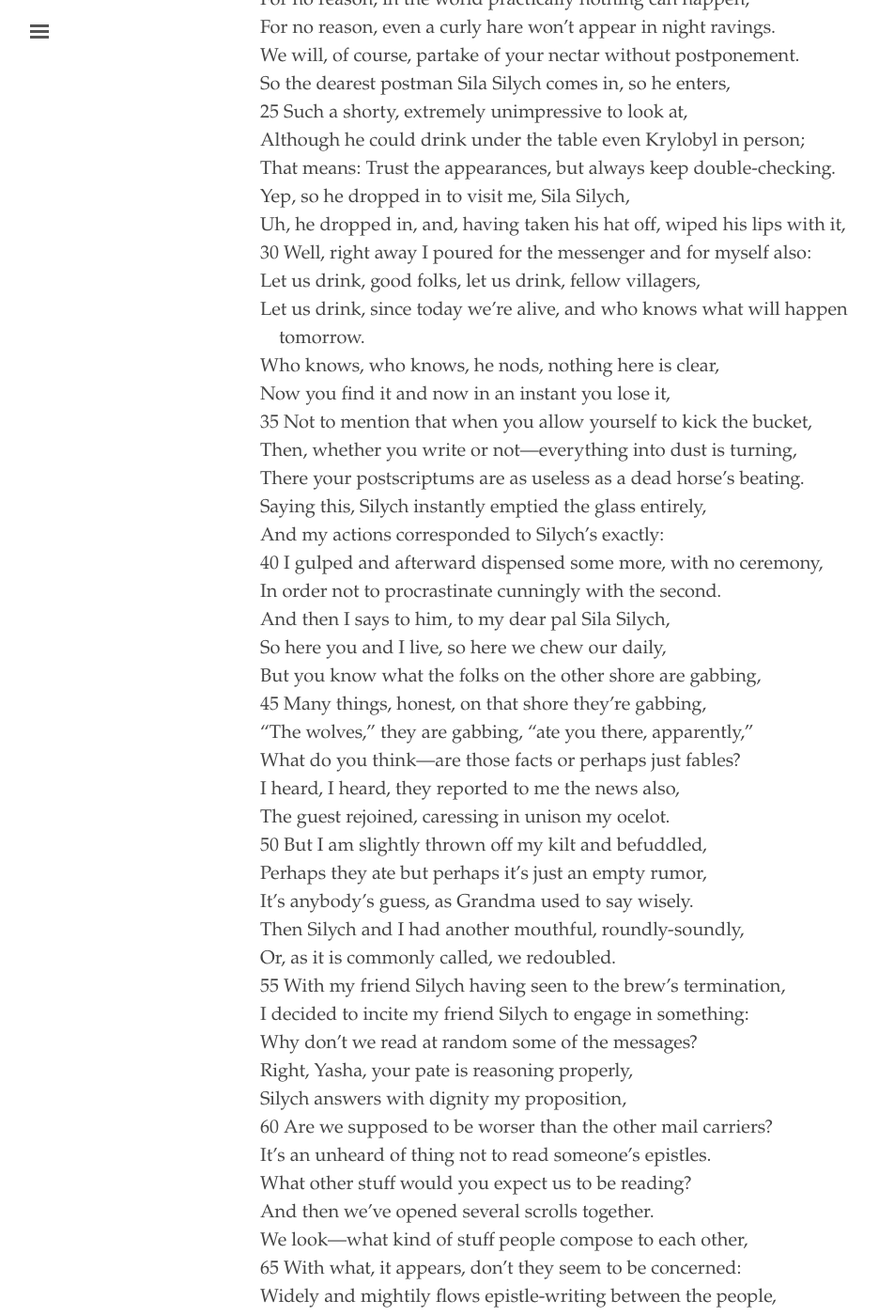
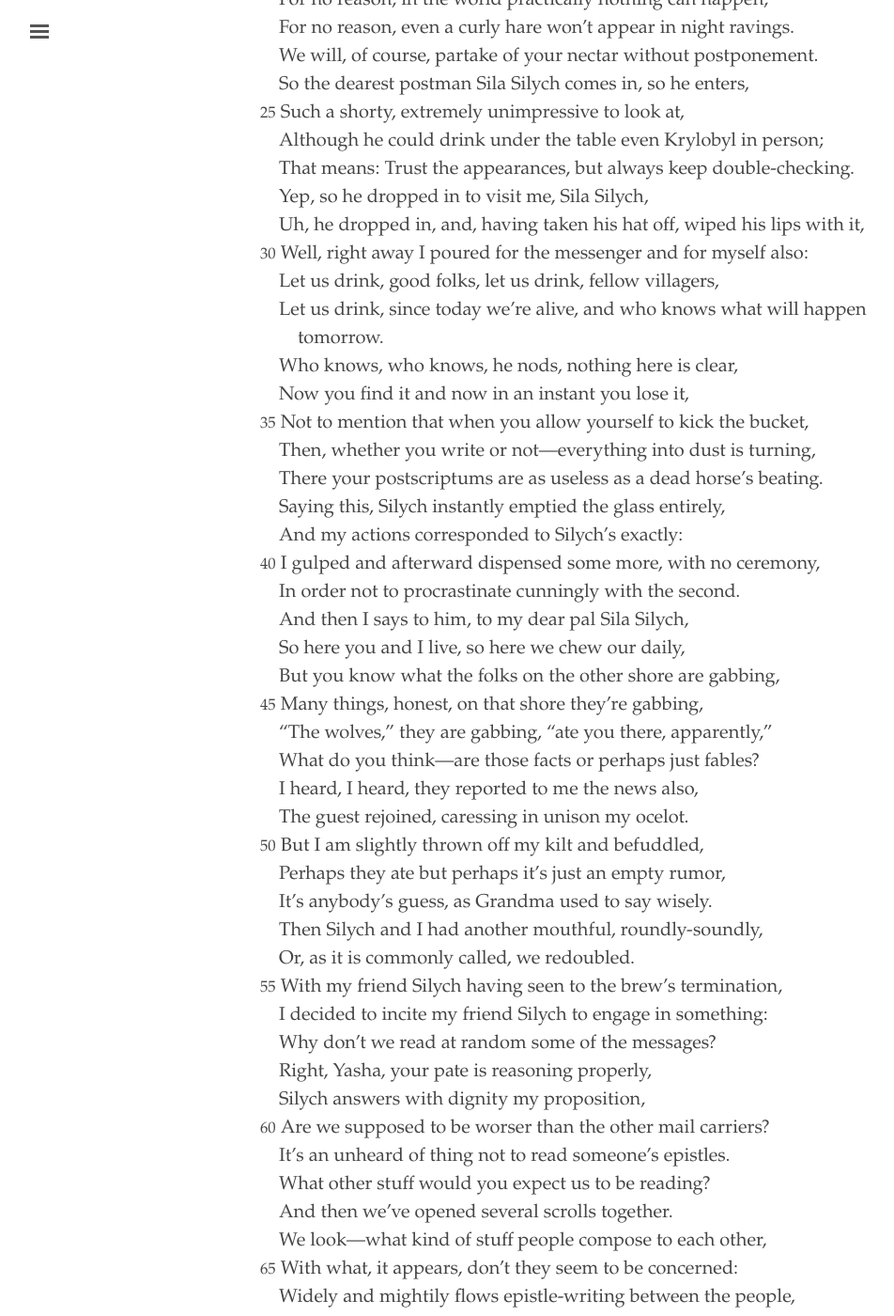
Before and after one commit to digbmc/dog-annotation-site, a Jekyll site: the page built from _texts/11_en.md, in a window 1280 px wide and 1400 px high, scrolled down 13237 px. Shown: the whole window at 94% size, without its empty margins (3-955 px from the left). Built offline with Jekyll 4.4.1, drawn with Linux system fonts in a browser that asks for light colours; some of the changed text lies outside the part shown.

Commit message:
fixed rest of xxvi

```diff
--- a/_texts/11_en.md
+++ b/_texts/11_en.md
@@ -461,87 +461,87 @@
 - {:.indent-1}You’ll be my guest, you know, we’ll converse a little,
 - {:.indent-1}Did I brew the nectar yesterday for no reason?
 - <small>20</small>  For no reason, my dear Nestor, nobody here brews nectars,
-- For no reason, in the world practically nothing can happen,
-- For no reason, even a curly hare won’t appear in night ravings.
-- We will, of course, partake of your nectar without postponement.
-- So the dearest postman Sila Silych comes in, so he enters,
-- 25  Such a shorty, extremely unimpressive to look at,
-- Although he could drink under the table even Krylobyl in person;
-- That means: Trust the appearances, but always keep double-checking.
-- Yep, so he dropped in to visit me, Sila Silych,
-- Uh, he dropped in, and, having taken his hat off, wiped his lips with it,
-- 30  Well, right away I poured for the messenger and for myself also:
-- Let us drink, good folks, let us drink, fellow villagers,
-- Let us drink, since today we’re alive, and who knows what will happen tomorrow.
-- Who knows, who knows, he nods, nothing here is clear,
-- Now you find it and now in an instant you lose it,
-- 35  Not to mention that when you allow yourself to kick the bucket,
-- Then, whether you write or not—everything into dust is turning,
-- There your postscriptums are as useless as a dead horse’s beating.
-- Saying this, Silych instantly emptied the glass entirely,
-- And my actions corresponded to Silych’s exactly:
-- 40  I gulped and afterward dispensed some more, with no ceremony,
-- In order not to procrastinate cunningly with the second.
-- And then I says to him, to my dear pal Sila Silych,
-- So here you and I live, so here we chew our daily,
-- But you know what the folks on the other shore are gabbing,
-- 45  Many things, honest, on that shore they’re gabbing,
-- “The wolves,” they are gabbing, “ate you there, apparently,”
-- What do you think—are those facts or perhaps just fables?
-- I heard, I heard, they reported to me the news also,
-- The guest rejoined, caressing in unison my ocelot.
-- 50  But I am slightly thrown off my kilt and befuddled,
-- Perhaps they ate but perhaps it’s just an empty rumor,
-- It’s anybody’s guess, as Grandma used to say wisely.
-- Then Silych and I had another mouthful, roundly-soundly,
-- Or, as it is commonly called, we redoubled.
-- 55  With my friend Silych having seen to the brew’s termination,
-- I decided to incite my friend Silych to engage in something:
-- Why don’t we read at random some of the messages?
-- Right, Yasha, your pate is reasoning properly,
-- Silych answers with dignity my proposition,
-- 60  Are we supposed to be worser than the other mail carriers?
-- It’s an unheard of thing not to read someone’s epistles.
-- What other stuff would you expect us to be reading?
-- And then we’ve opened several scrolls together.
-- We look—what kind of stuff people compose to each other,
-- 65  With what, it appears, don’t they seem to be concerned:
-- Widely and mightily flows epistle-writing between the people,
-- Like some epidemic it is spreading all over.
-- For instance, Pavel from Gorodnishche writes to Pyotr in Bydogoshch,
-- Begs his uncle to purchase the yeast for hooch-brewing,
-- 70  He implores him to find without fail some alphabet letter,
-- He keeps prying, a knife to his throat he is holding,
-- He doesn’t let his uncle get sloshed in the crashbaret even a smidgen.
-- Pyotr from Gorodnishche sharply replies to Pavel in Bydogoshch:
-- My dear, keep up your incessant search for the letter,
-- 75  But the money, given by you, I pissed away entirely,
-- Therefore, you should know that the yeast I will bring you unlikely,
-- And besides, Ilya the grinder, a total outsider,
-- In his old age suddenly also became attracted to a *stilo*,
-- A grievance to Sidor Fomich Pozhilykh he scribbled,
-- 80  He complains—during a snowstorm someone lifted his crutches,
-- The wardens of Shallow Reach, he claims, absconded with them.
-- After a while, the whipper-in will also get a document:
-- Hunting-dog master, if there was no necessity to do it,
-- Would I really outline the following to you? Not really.
-- 85  Halloo, your people a pair of my supports pilfered,
-- They’d better return them as soon as possible, drifters,
-- Or, tell them, all of you won’t be safe even in heaven.
-- The wardens scratch the birch bark to the grinder collectively,
-- Apparently, the whipper-in passed to them Ilya’s ultimatum:
-- 90  Master-buster, a specter both stupid and foolish,
-- We couldn’t care less even if we saw you in the box with your crutches,
-- You’d better hop, bloated, to your lonesome babe at the farmhouse,
-- And if you start snitching—you’ll taste the real misfortune.
-- Having read the writs and with chewed crumbs having resealed them,
-- 95  We finished drinking, emptied the spacious jug to the bottom,
-- The time to part arrived then for me and for Silych.
-- Eh, he put on his hat and proceeded to exit,
-- He hugged me, his soul mate, kissed me—and departed.
-- Silych, I said, why is my *oncle* to me endlessly writing?
-- 100  For no reason, he responded, not even a hare to us, the curly.
-- In the meantime, in Bydogoshch, all the alders—florescence.
+- {:.indent-1}For no reason, in the world practically nothing can happen,
+- {:.indent-1}For no reason, even a curly hare won’t appear in night ravings.
+- {:.indent-1}We will, of course, partake of your nectar without postponement.
+- {:.indent-1}So the dearest postman Sila Silych comes in, so he enters,
+- <small>25</small>  Such a shorty, extremely unimpressive to look at,
+- {:.indent-1}Although he could drink under the table even Krylobyl in person;
+- {:.indent-1}That means: Trust the appearances, but always keep double-checking.
+- {:.indent-1}Yep, so he dropped in to visit me, Sila Silych,
+- {:.indent-1}Uh, he dropped in, and, having taken his hat off, wiped his lips with it,
+- <small>30</small>  Well, right away I poured for the messenger and for myself also:
+- {:.indent-1}Let us drink, good folks, let us drink, fellow villagers,
+- {:.indent-1}Let us drink, since today we’re alive, and who knows what will happen tomorrow.
+- {:.indent-1}Who knows, who knows, he nods, nothing here is clear,
+- {:.indent-1}Now you find it and now in an instant you lose it,
+- <small>35</small>  Not to mention that when you allow yourself to kick the bucket,
+- {:.indent-1}Then, whether you write or not—everything into dust is turning,
+- {:.indent-1}There your postscriptums are as useless as a dead horse’s beating.
+- {:.indent-1}Saying this, Silych instantly emptied the glass entirely,
+- {:.indent-1}And my actions corresponded to Silych’s exactly:
+- <small>40</small>  I gulped and afterward dispensed some more, with no ceremony,
+- {:.indent-1}In order not to procrastinate cunningly with the second.
+- {:.indent-1}And then I says to him, to my dear pal Sila Silych,
+- {:.indent-1}So here you and I live, so here we chew our daily,
+- {:.indent-1}But you know what the folks on the other shore are gabbing,
+- <small>45</small>  Many things, honest, on that shore they’re gabbing,
+- {:.indent-1}“The wolves,” they are gabbing, “ate you there, apparently,”
+- {:.indent-1}What do you think—are those facts or perhaps just fables?
+- {:.indent-1}I heard, I heard, they reported to me the news also,
+- {:.indent-1}The guest rejoined, caressing in unison my ocelot.
+- <small>50</small>  But I am slightly thrown off my kilt and befuddled,
+- {:.indent-1}Perhaps they ate but perhaps it’s just an empty rumor,
+- {:.indent-1}It’s anybody’s guess, as Grandma used to say wisely.
+- {:.indent-1}Then Silych and I had another mouthful, roundly-soundly,
+- {:.indent-1}Or, as it is commonly called, we redoubled.
+- <small>55</small>  With my friend Silych having seen to the brew’s termination,
+- {:.indent-1}I decided to incite my friend Silych to engage in something:
+- {:.indent-1}Why don’t we read at random some of the messages?
+- {:.indent-1}Right, Yasha, your pate is reasoning properly,
+- {:.indent-1}Silych answers with dignity my proposition,
+- <small>60</small>  Are we supposed to be worser than the other mail carriers?
+- {:.indent-1}It’s an unheard of thing not to read someone’s epistles.
+- {:.indent-1}What other stuff would you expect us to be reading?
+- {:.indent-1}And then we’ve opened several scrolls together.
+- {:.indent-1}We look—what kind of stuff people compose to each other,
+- <small>65</small>  With what, it appears, don’t they seem to be concerned:
+- {:.indent-1}Widely and mightily flows epistle-writing between the people,
+- {:.indent-1}Like some epidemic it is spreading all over.
+- {:.indent-1}For instance, Pavel from Gorodnishche writes to Pyotr in Bydogoshch,
+- {:.indent-1}Begs his uncle to purchase the yeast for hooch-brewing,
+- <small>70</small>  He implores him to find without fail some alphabet letter,
+- {:.indent-1}He keeps prying, a knife to his throat he is holding,
+- {:.indent-1}He doesn’t let his uncle get sloshed in the crashbaret even a smidgen.
+- {:.indent-1}Pyotr from Gorodnishche sharply replies to Pavel in Bydogoshch:
+- {:.indent-1}My dear, keep up your incessant search for the letter,
+- <small>75</small>  But the money, given by you, I pissed away entirely,
+- {:.indent-1}Therefore, you should know that the yeast I will bring you unlikely,
+- {:.indent-1}And besides, Ilya the grinder, a total outsider,
+- {:.indent-1}In his old age suddenly also became attracted to a *stilo*,
+- {:.indent-1}A grievance to Sidor Fomich Pozhilykh he scribbled,
+- <small>80</small>  He complains—during a snowstorm someone lifted his crutches,
+- {:.indent-1}The wardens of Shallow Reach, he claims, absconded with them.
+- {:.indent-1}After a while, the whipper-in will also get a document:
+- {:.indent-1}Hunting-dog master, if there was no necessity to do it,
+- {:.indent-1}Would I really outline the following to you? Not really.
+- <small>85</small>  Halloo, your people a pair of my supports pilfered,
+- {:.indent-1}They’d better return them as soon as possible, drifters,
+- {:.indent-1}Or, tell them, all of you won’t be safe even in heaven.
+- {:.indent-1}The wardens scratch the birch bark to the grinder collectively,
+- {:.indent-1}Apparently, the whipper-in passed to them Ilya’s ultimatum:
+- <small>90</small>  Master-buster, a specter both stupid and foolish,
+- {:.indent-1}We couldn’t care less even if we saw you in the box with your crutches,
+- {:.indent-1}You’d better hop, bloated, to your lonesome babe at the farmhouse,
+- {:.indent-1}And if you start snitching—you’ll taste the real misfortune.
+- {:.indent-1}Having read the writs and with chewed crumbs having resealed them,
+- <small>95</small>  We finished drinking, emptied the spacious jug to the bottom,
+- {:.indent-2}The time to part arrived then for me and for Silych.
+- {:.indent-2}Eh, he put on his hat and proceeded to exit,
+- {:.indent-2}He hugged me, his soul mate, kissed me—and departed.
+- {:.indent-2}Silych, I said, why is my *oncle* to me endlessly writing?
+- <small>100</small>  For no reason, he responded, not even a hare to us, the curly.
+- {:.indent-2}In the meantime, in Bydogoshch, all the alders—florescence.
 
 ## Note XXVII
 
```
